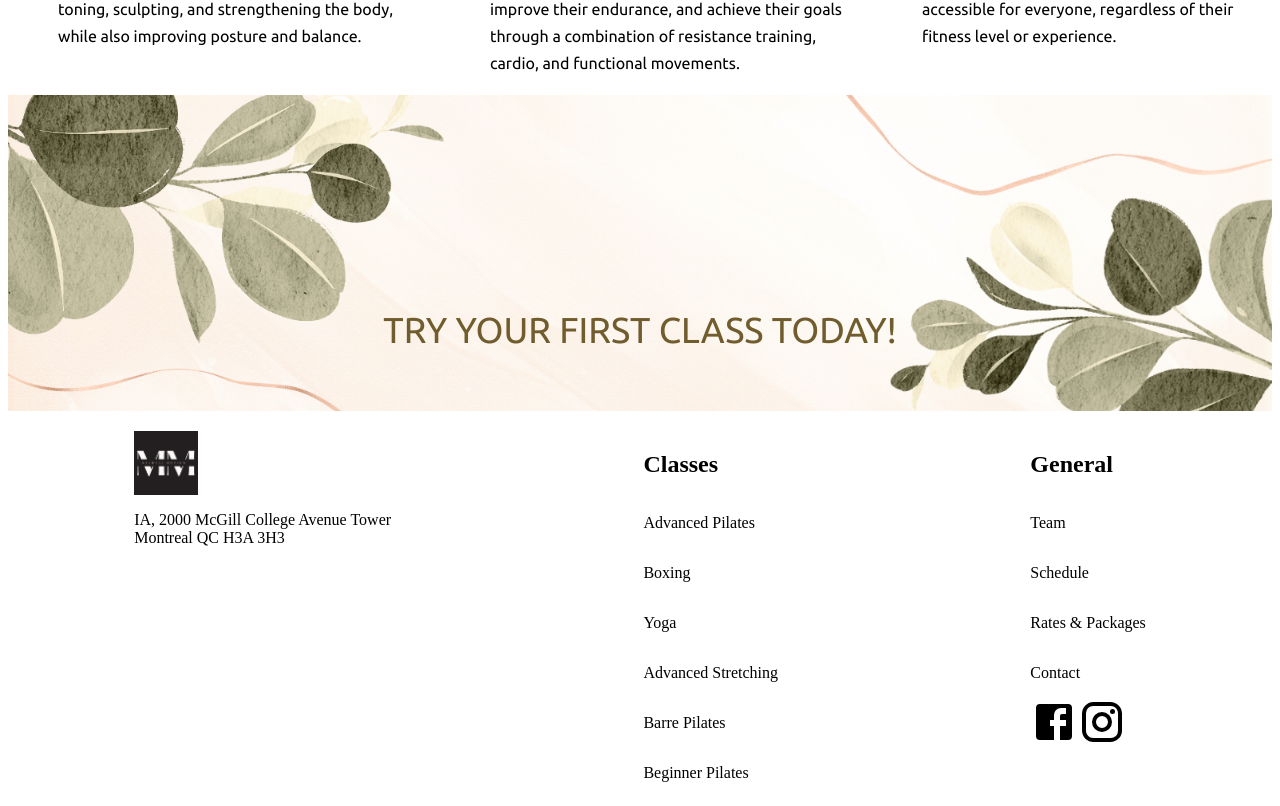
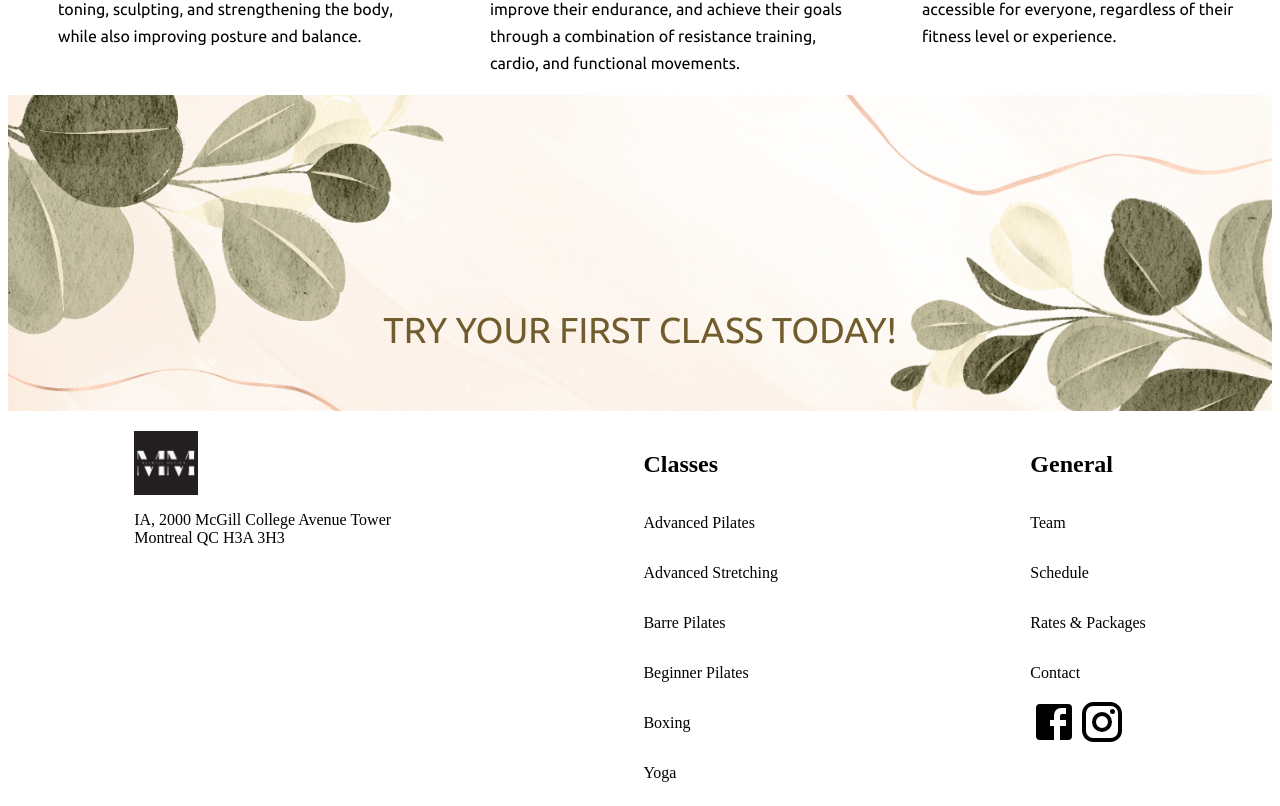
Before and after one commit to WebDevTheresa/Mindful-Motion, a React (Create React App) app in the folder client/: page /teamspage in a window 1280 px wide. Shown: the part 2921-3727 px from the top of the page. Built offline with nearby package versions, Linux system fonts and the light colour scheme.

Commit message:
style changes

```diff
--- a/client/src/Footer.js
+++ b/client/src/Footer.js
@@ -16,11 +16,11 @@ const Footer = () => {
         <ClassWrapper>
           <h2>Classes</h2>
           <p>Advanced Pilates</p>
-          <p>Boxing</p>
-          <p>Yoga</p>
           <p>Advanced Stretching</p>
           <p>Barre Pilates</p>
           <p>Beginner Pilates</p>
+          <p>Boxing</p>
+          <p>Yoga</p>
         </ClassWrapper>
         <ContactWrapper>
           <h2>General</h2>
```
